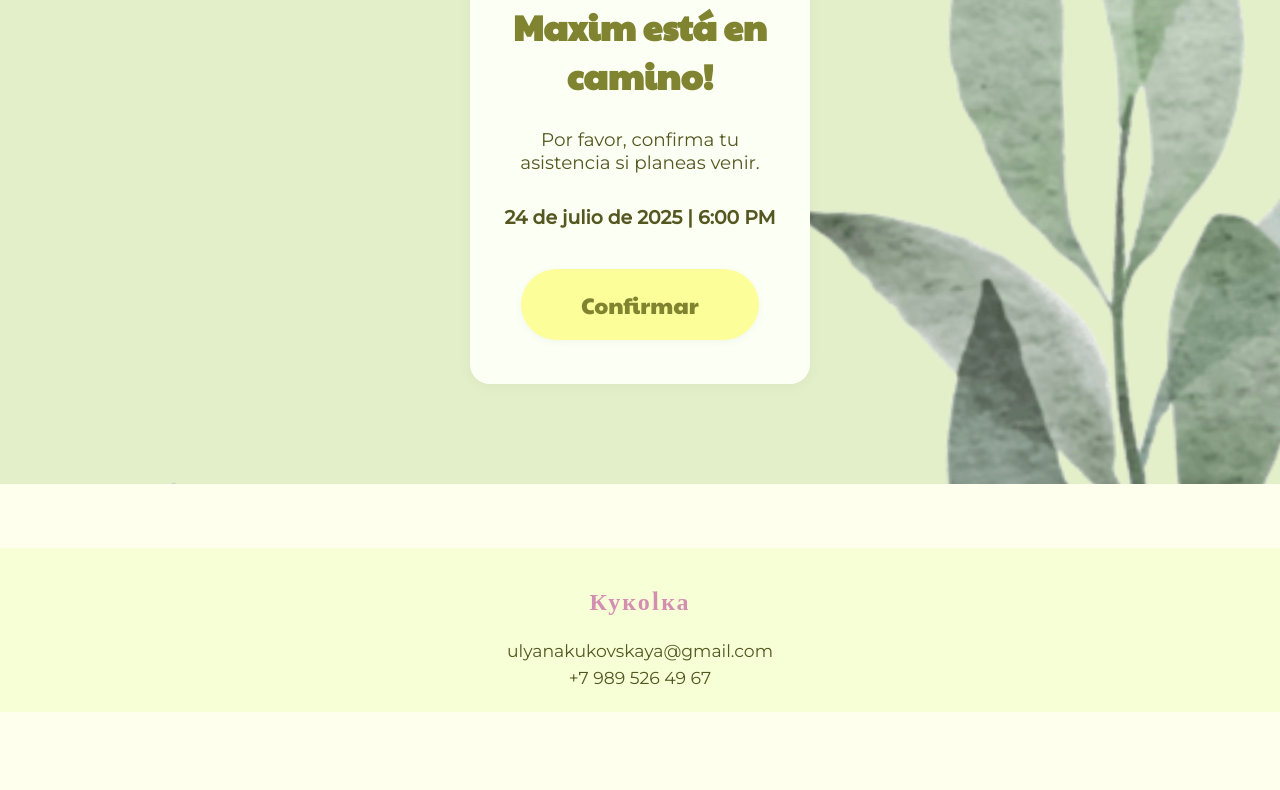
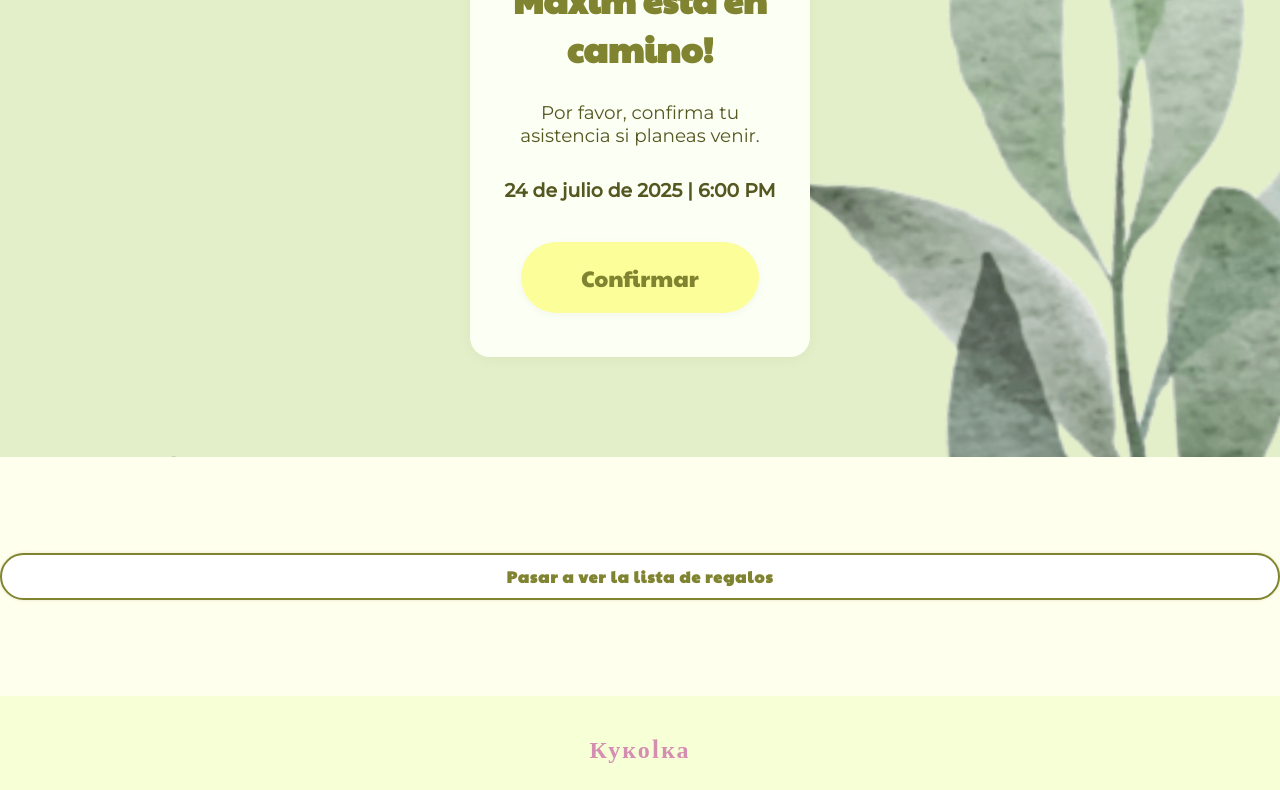
Before and after one commit to Ulyana30ku/invitacion_varvara_y_alvaro, a Next.js app: page / in a window 1280 px wide. Shown: the part 2666-3456 px from the top of the page. Before the commit the page ends 3378 px from the top, so only its background shows below. Built offline with nearby package versions, Linux system fonts and the light colour scheme; a web font is replaced by a local one.

Commit message:
new button

```diff
--- a/src/app/page.module.css
+++ b/src/app/page.module.css
@@ -828,20 +828,20 @@
   }
 }
 .sinenBtn {
-  display: inline-block;
-  margin: 40px auto 0 auto;
-  padding: 18px 36px;
-  background: linear-gradient(90deg, #f7e8a4 0%, #d48eb2 100%);
-  color: #555721;
+  display: block;
+  margin: 96px auto 96px auto; /* 48px сверху и снизу, auto по бокам */
+  padding: 10px 24px;
+  background: #fff;
+  color: #808430;
   font-family: 'Paytone One', sans-serif;
-  font-size: 1.25rem;
+  font-size: 1rem;
   font-weight: bold;
-  border: none;
-  border-radius: 40px;
-  box-shadow: 0 4px 18px rgba(212, 142, 178, 0.18);
+  border: 2px solid #808430;
+  border-radius: 32px;
+  box-shadow: 0 2px 8px rgba(128, 132, 48, 0.10);
   text-align: center;
   text-decoration: none;
-  transition: background 0.2s, color 0.2s, transform 0.15s;
+  transition: background 0.2s, color 0.2s, border-color 0.2s, transform 0.15s;
   cursor: pointer;
   letter-spacing: 1px;
   outline: none;
@@ -849,15 +849,26 @@
 }
 
 .sinenBtn:hover, .sinenBtn:focus {
-  background: linear-gradient(90deg, #d48eb2 0%, #f7e8a4 100%);
+  background: #F6FFD6;
   color: #6D7627;
+  border-color: #6D7627;
   transform: scale(1.04);
-  box-shadow: 0 6px 24px rgba(212, 142, 178, 0.28);
+  box-shadow: 0 6px 24px rgba(128, 132, 48, 0.18);
 }
 
 @keyframes sinenPulse {
-  0% { box-shadow: 0 0 0 0 rgba(212, 142, 178, 0.18); }
-  100% { box-shadow: 0 0 16px 8px rgba(212, 142, 178, 0.13); }
+  0% { box-shadow: 0 0 0 0 rgba(128, 132, 48, 0.10); }
+  100% { box-shadow: 0 0 16px 8px rgba(128, 132, 48, 0.13); }
+}
+@keyframes sinenBlink {
+  0%, 100% {
+    opacity: 1;
+    filter: none;
+  }
+  50% {
+    opacity: 0.2;
+    filter: none;
+  }
 }
 
 .footerCustom {
--- a/src/app/page.tsx
+++ b/src/app/page.tsx
@@ -93,9 +93,9 @@
       <div className={styles.invited}>
         <div className={styles.invitedTitle}>Estas invitado/a</div>
         <div className={styles.invitedText}>
-          Por favor, ten en cuenta que el tema de nuestro baby shower es&nbsp;<b>bosque </b>.<br />
-          Animamos a todos los invitados a vestirse con colores acorde con la temática y a llevar consigo su toque creativo.
-        </div>
+  ¡Nos encantaría contar con tu presencia en este día tan especial para nuestra familia!<br />
+  Ven con muchas ganas de celebrar y compartir momentos inolvidables juntos.
+</div>
       </div>
       <div className={styles.confirmBg}>
         <div className={styles.confirmBox}>
@@ -111,6 +111,15 @@
           </button>
         </div>
       </div>
+
+      <a
+        href="https://sinenvolturas.com/varvarayalvaro"
+        target="_blank"
+        rel="noopener noreferrer"
+        className={styles.sinenBtn}
+      >
+       Pasar a ver la lista de regalos
+      </a>
 
       <footer className={styles.footerCustom}>
         <div className={styles.footerLogoBox}>
```
